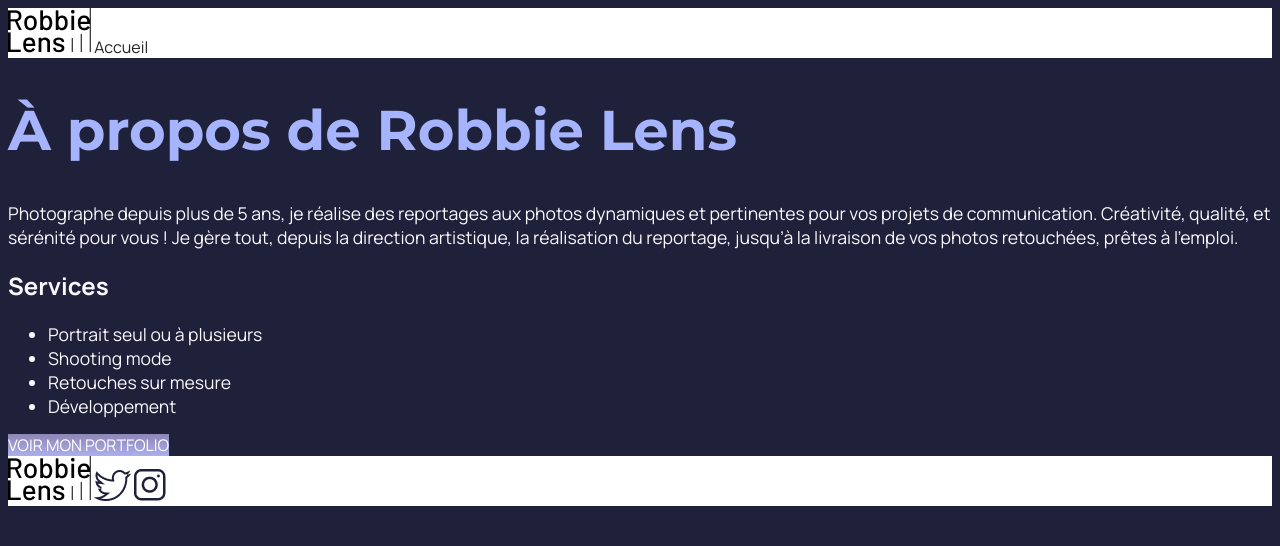
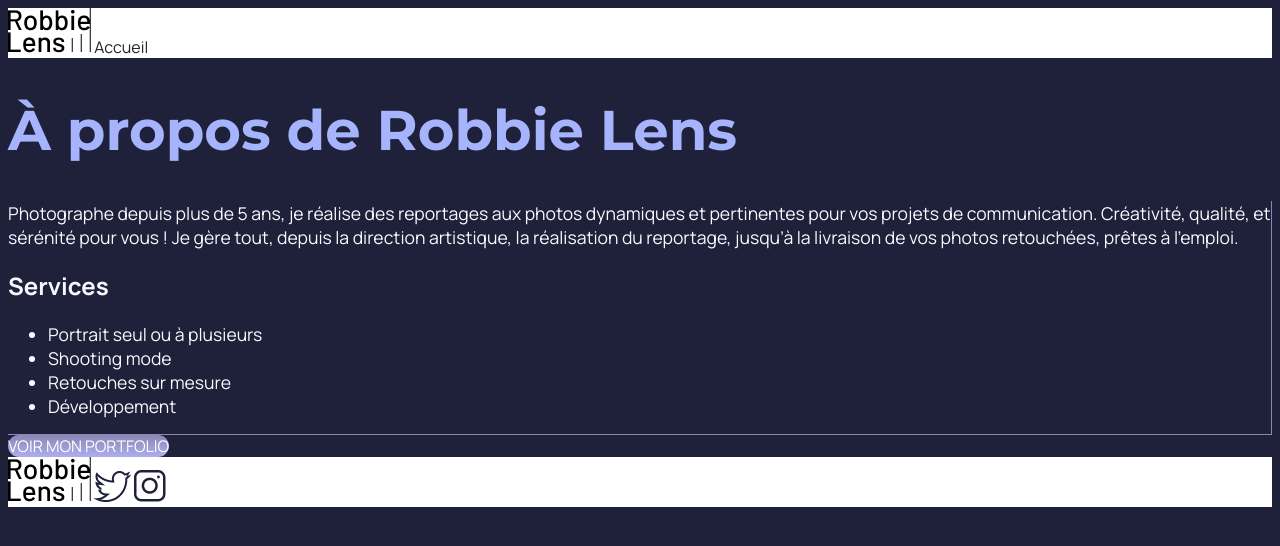
Before and after one commit to eleapmgt/photographer-website, a plain HTML site: page a-propos.html in a window 1280 px wide. Drawn offline with Linux system fonts and the light colour scheme.

Commit message:
style: adding borders and shadows

```diff
--- a/a-propos.html
+++ b/a-propos.html
@@ -21,6 +21,7 @@
       <a href="index.html">Accueil</a>
     </div>
     <h1>À propos de Robbie Lens</h1>
+    <div class="square-content">
     <p>
       Photographe depuis plus de 5 ans, je réalise des reportages aux photos dynamiques et pertinentes pour vos projets de communication. Créativité, qualité, et sérénité pour vous ! Je gère tout, depuis la direction artistique, la réalisation du reportage, jusqu’à la livraison de vos photos retouchées, prêtes à l’emploi.
     </p>
@@ -31,6 +32,7 @@
       <li>Retouches sur mesure</li>
       <li>Développement</li>
     </ul>
+    </div>
     <div>
       <a href="" class="cta">VOIR MON PORTFOLIO</a>
     </div>
--- a/style.css
+++ b/style.css
@@ -38,4 +38,10 @@ li {
 .cta {
   background: linear-gradient(#8E86B5, #ACAEED);
   color: white;
+  border-radius: 50px;
 }
+
+.square-content {
+  border-right: 1px solid #8e86b5;
+  border-bottom: 1px solid #8e86b5;
+}
```
